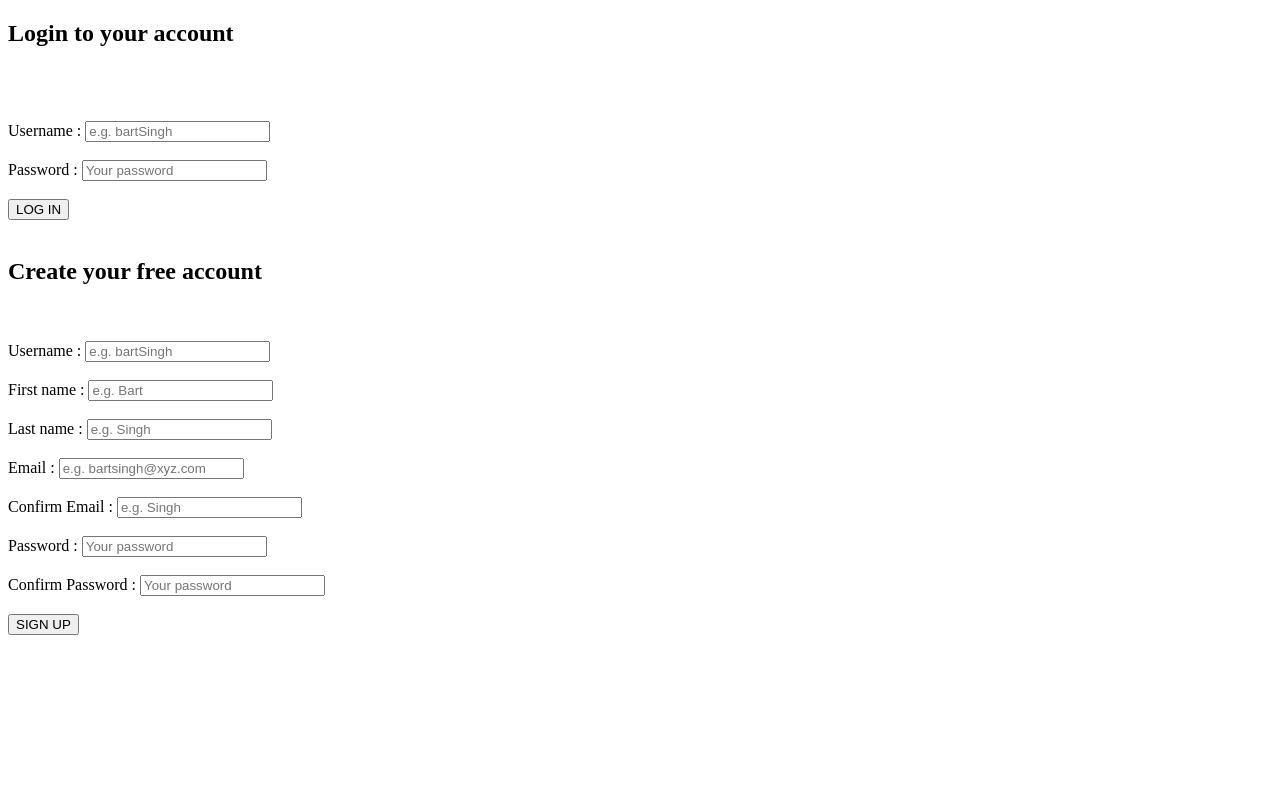
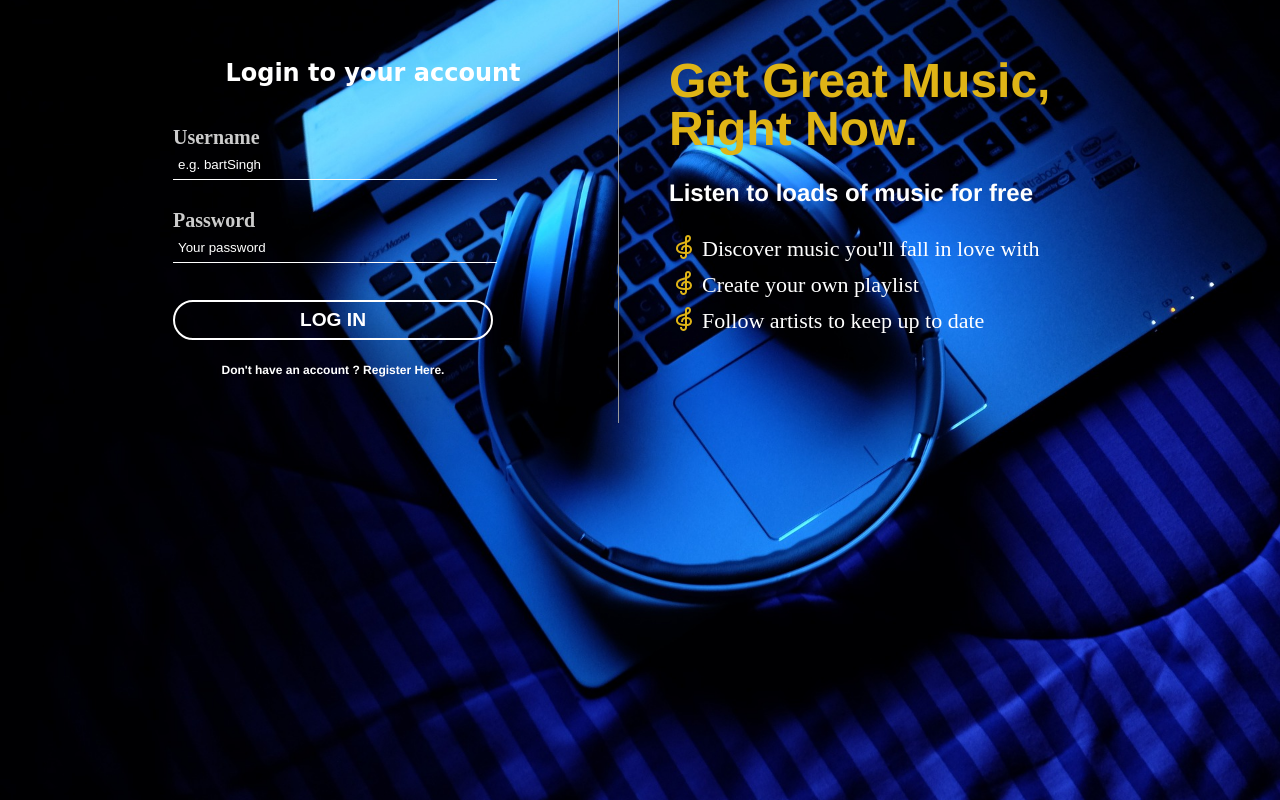
Before and after one commit to shubhiroy/Slotify, a PHP site: page /register.php in a window 1280 px wide. Run offline with PHP 8.4, Linux system fonts and the light colour scheme.

Commit message:
Added register.php right section text and styling and error message styling.

```diff
--- /dev/null
+++ b/includes/assets/css/register.css
@@ -0,0 +1,192 @@
+html,
+body{
+    padding: 0%;
+    margin: 0%;
+    background: url(../images/registerpage_bg2.jpg) no-repeat;
+    background-size: cover;
+    background-position: center;
+    display: table;
+    height: 100%;
+    width: 100%;
+}
+
+#background{
+    /* background: url(../images/registerpage_bg2.jpg) no-repeat; */
+    /* background-color: rgb(187, 187, 187); */
+    /* background: url(../images/registerpage_bg.jpg) no-repeat;
+    background-size: cover;
+    background-position: center;
+    display: table;
+    height: 100%;
+    width: 100%; */
+}
+
+ /* *********  LOGIN CONTAINER   ********** */
+
+#loginContainer{
+    /* background-color: black; */
+    position: relative;
+    color:#fff;
+    font-family: "Helvetica Neue","Helvetica","sans-serif","Aerial";
+    font-weight: normal;
+    line-height:1em;
+    box-sizing:border-box;
+}
+
+#loginContainer{
+    width:80%;
+    margin:0 auto;
+    position:relative;
+    max-width: 1024px;
+}
+
+/* *********  INPUT CONTAINER   ********** */
+
+#inputContainer{
+    float: left;
+    width: 400px;
+    padding: 45px;
+    border-right: 1px solid #999
+}
+
+#inputContainer label{
+    display:block;
+}
+
+#inputContainer h2{
+    display: block;
+    text-align: center;
+    margin-bottom: 0;
+    font-family: cursive;
+}
+
+#inputContainer input[type="text"],
+input[type="email"],
+input[type="password"]{
+    display: block;
+    background: transparent;
+    border: 0;
+    border-bottom: 1px solid #fff;
+    width: 80%;
+    height: 27px;
+    line-height: 1em;
+    margin-top: 5px;
+    color: #fff;
+}
+
+#inputContainer input[type="text"]:focus,
+input[type="email"]:focus,
+input[type="password"]:focus{
+    outline: none;
+    display: block;
+}
+
+#inputContainer button:hover, #inputContainer button:focus{
+    cursor: pointer;
+    outline: none;
+    font-weight:bold;
+    box-shadow:#999;
+}
+
+::-webkit-input-placeholder { /* WebKit, Blink, Edge */
+    color:    #fff;
+    padding-left: 3px;
+}
+:-moz-placeholder { /* Mozilla Firefox 4 to 18 */
+   color:    #fff;
+   padding-left: 3px;
+   opacity:  1;
+}
+::-moz-placeholder { /* Mozilla Firefox 19+ */
+   color:    #fff;
+   padding-left: 3px;
+   opacity:  1;
+}
+:-ms-input-placeholder { /* Internet Explorer 10-11 */
+   color:    #fff;
+   padding-left: 3px;
+}
+::-ms-input-placeholder { /* Microsoft Edge */
+   color:    #fff;
+   padding-left: 3px;
+}
+::placeholder { /* Most modern browsers support this now. */
+   color:    #fff;
+   padding-left: 3px;
+}
+
+#inputContainer label{
+    color: #ccc;
+    font-weight: bolder;
+    font-family: auto;
+    font-size: 20px;
+    display: block;
+}
+
+#inputContainer button{
+    background: transparent;
+    border: 2px solid #fff;
+    border-radius: 250px;
+    color: #fff;
+    margin: 5px auto;
+    height: 40px;
+    width: 80%;
+    font-size: larger;
+    font-weight: 900;
+}
+
+#hideRegister,#hideLogIn{
+    font-size: 12px;
+    font-weight: 900;
+    cursor: pointer;
+}
+
+#hideRegister:active, #hideLogIn:active{
+    font-weight: bold;
+    cursor: pointer;
+}
+
+.hasAccountText{
+    text-align: center;
+    width:80%;
+}
+
+#registerForm, #loginForm{
+    display: none;
+}
+
+#inputContainer .errorMessage{
+    display: block;
+    font-size: 15px;
+    color: #f01313;
+}
+/* *********  LOGIN TEXT   ********** */
+
+#loginText{
+    padding-left: 50px;
+    padding-top: 25px;
+    display: table;
+}
+
+#loginText h1{
+    font-size: 300%;
+    font-weight: bold;
+    line-height: 1em;
+    color: #dfb416;
+}
+
+#loginText h2{
+    margin: 30px 0;
+}
+
+#loginText ul{
+    padding: 0;
+}
+
+#loginText li{
+    padding: 10px 33px;
+    font-family: initial;
+    font-size: 22px;
+    list-style-type: none;
+    background: url(../images/icons/trebleclef.png) no-repeat;
+}
--- /dev/null
+++ b/includes/assets/js/register.js
@@ -0,0 +1,10 @@
+$(document).ready(function(){
+    $('#hideLogIn').click(function(){
+        $('#loginForm').hide();
+        $('#registerForm').show();
+    });
+    $('#hideRegister').click(function(){
+        $('#loginForm').show();
+        $('#registerForm').hide();
+    });
+});
--- a/includes/constants.php
+++ b/includes/constants.php
@@ -1,15 +1,15 @@
 <?php
 class Constants{
-    public static $usernameLength = "[-] Username should be between 5 and 30 characters.";
-    public static $usernameTaken = "[-] Username not available.";
-    public static $firstnameLength = "[-] First name should be between 2 and 25 characters.";
-    public static $lastnameLength = "[-] Last name should be between 2 and 25 charaters.";
-    public static $emailMatch = "[-] Emails don't match.";
-    public static $emailInvalid = "[-] Email is invalid.";
-    public static $emailAlreadyUsed = "[-] Email connected to another account.";
-    public static $passwordLength = "[-] Password should be between 5 and 30 characters.";
-    public static $passwordMatch = "[-] Passwords don't match";
-    public static $passwordAlphaNumeric = "[-] Password can only contain alphabets and numbers.";
-    public static $loginFailed = "[-] Incorrect username or password.";
+    public static $usernameLength = "<span class='errorMessage'>Username should be between 5 and 30 characters.</span>";
+    public static $usernameTaken = "<span class='errorMessage'>Username not available.</span>";
+    public static $firstnameLength = "<span class='errorMessage'>First name should be between 2 and 25 characters.</span>";
+    public static $lastnameLength = "<span class='errorMessage'>Last name should be between 2 and 25 charaters.</span>";
+    public static $emailMatch = "<span class='errorMessage'>Emails don't match.</span>";
+    public static $emailInvalid = "<span class='errorMessage'>Email is invalid.</span>";
+    public static $emailAlreadyUsed = "<span class='errorMessage'>Email connected to another account.</span>";
+    public static $passwordLength = "<span class='errorMessage'>Password should be between 5 and 30 characters.</span>";
+    public static $passwordMatch = "<span class='errorMessage'>Passwords don't match.</span>";
+    public static $passwordAlphaNumeric = "<span class='errorMessage'>Password can only contain alphabets and numbers.</span>";
+    public static $loginFailed = "<span class='errorMessage'>Incorrect username or password.</span>";
 }
 ?>
--- a/register.php
+++ b/register.php
@@ -20,57 +20,106 @@
     <meta name="viewport" content="width=device-width, initial-scale=1.0">
     <meta http-equiv="X-UA-Compatible" content="ie=edge">
     <title>Welcome to Slotify</title>
+    <link rel="stylesheet" type="text/css" href="includes/assets/css/register.css">
+
+    <script src="https://ajax.googleapis.com/ajax/libs/jquery/3.3.1/jquery.min.js"></script>
+    <script src="includes/assets/js/register.js"></script>
+    <!-- <script>
+        $(document).load(function(){
+            $('#loginForm').show();
+        });
+    </script> -->
+    <?php
+        if(isset($_POST['registerButton'])){
+            echo "<script>
+                    $(document).ready(function(){
+                        $('#loginForm').hide();
+                        $('#registerForm').show();
+                    });
+                  </script>";
+        }else{
+            echo "<script>
+                    $(document).ready(function(){
+                        $('#loginForm').show();
+                        $('#registerForm').hide();
+                    });
+                  </script>";
+        }
+    ?>
+
 </head>
 <body>
-    <form action="register.php" id="inputContainer" method="POST">
+    <div id="background">
+        <div id="loginContainer">
+            <div id="inputContainer">
+                <form id="loginForm" action="register.php" id="inputContainer" method="POST">
                     <h2>Login to your account</h2><br><br>
                     <?php
                         echo($account->getError(Constants::$loginFailed));
                     ?><br>
-        <label for="loginUsername">Username :  </label>
+                    <label for="loginUsername">Username</label>
                     <input id="loginUsername" name="loginUsername" type="text" placeholder="e.g. bartSingh" value="<?php getInputValue('loginUsername') ?>" required><br><br>
-        <label for="loginPassword">Password  :   </label>
+                    <label for="loginPassword">Password</label>
                     <input id="loginPassword" name="loginPassword" type="password" placeholder="Your password" required><br><br>
                     <button type="submit" name="loginButton" id="loginButton">LOG IN</button><br><br>
+                    <div class="hasAccountText">
+                        <span id="hideLogIn">Don't have an account ? Register Here.</span>
+                    </div>
                 </form>
 
-     <form action="register.php" id="inputContainer" method="POST">
+                <form id="registerForm" action="register.php" id="inputContainer" method="POST" style= >
                     <h2>Create your free account</h2><br><br>
-        <label for="username">Username :  </label>
+                    <label for="username">Username</label>
                     <input id="username" name="username" type="text" placeholder="e.g. bartSingh" value="<?php getInputValue('username') ?>"><br>
                     <?php
                         echo($account->getError(Constants::$usernameLength));
                         echo($account->getError(Constants::$usernameTaken));
                     ?><br>
-        <label for="firstname">First name :  </label>
+                    <label for="firstname">First Name</label>
                     <input id="firstName" name="firstname" type="text" placeholder="e.g. Bart" value="<?php getInputValue('firstname') ?>"><br>
                     <?php
                         echo($account->getError(Constants::$firstnameLength));
                     ?><br>
-        <label for="lastname">Last name :  </label>
+                    <label for="lastname">Last Name</label>
                     <input id="lastName" name="lastname" type="text" placeholder="e.g. Singh" value="<?php getInputValue('lastname') ?>"><br>
                     <?php
                         echo($account->getError(Constants::$lastnameLength));
                     ?><br>
-        <label for="email">Email :  </label>
+                    <label for="email">Email</label>
                     <input id="email" name="email" type="email" placeholder="e.g. bartsingh@xyz.com" value="<?php getInputValue('email') ?>"><br>
                     <?php
                         echo($account->getError(Constants::$emailMatch));
                         echo($account->getError(Constants::$emailInvalid));
                         echo($account->getError(Constants::$emailAlreadyUsed));
                     ?><br>
-        <label for="email2">Confirm Email :  </label>
-        <input id="email2" name="email2" type="email" placeholder="e.g. Singh" value="<?php getInputValue('email2') ?>"><br><br>
-        <label for="password">Password  :   </label>
+                    <label for="email2">Confirm Email</label>
+                    <input id="email2" name="email2" type="email" placeholder="e.g. bartsingh@xyz.com" value="<?php getInputValue('email2') ?>"><br><br>
+                    <label for="password">Password</label>
                     <input id="password" name="password" type="password" placeholder="Your password" value=""><br>
                     <?php
                         echo($account->getError(Constants::$passwordLength));
                         echo($account->getError(Constants::$passwordMatch));
                         echo($account->getError(Constants::$passwordAlphaNumeric));
                     ?><br>
-        <label for="password2">Confirm Password  :   </label>
+                    <label for="password2">Confirm Password</label>
                     <input id="password2" name="password2" type="password" placeholder="Your password" value=""><br><br>
                     <button type="submit" name="registerButton" id="registerButton">SIGN UP</button>
+                    <div class="hasAccountText">
+                        <span id="hideRegister">Already have an account ? Login Here.</span>
+                    </div>
                 </form>
+            </div>
+
+            <div id="loginText">
+                <h1>Get Great Music, Right Now.</h1>
+                <h2>Listen to loads of music for free</h2>
+                <ul>
+                    <li>Discover music you'll fall in love with</li>
+                    <li>Create your own playlist</li>
+                    <li>Follow artists to keep up to date</li>
+                </ul>
+            </div>
+        </div>
+    </div>
 </body>
 </html>
```
Also changed, not shown: includes/assets/images/icons/checkmark.png (added), includes/assets/images/icons/trebleclef.png (added), includes/assets/images/registerpage_bg.jpg, includes/assets/images/registerpage_bg2.jpg (added), includes/assets/register.css (deleted). Lines whose indentation alone changed are shown as unchanged.
